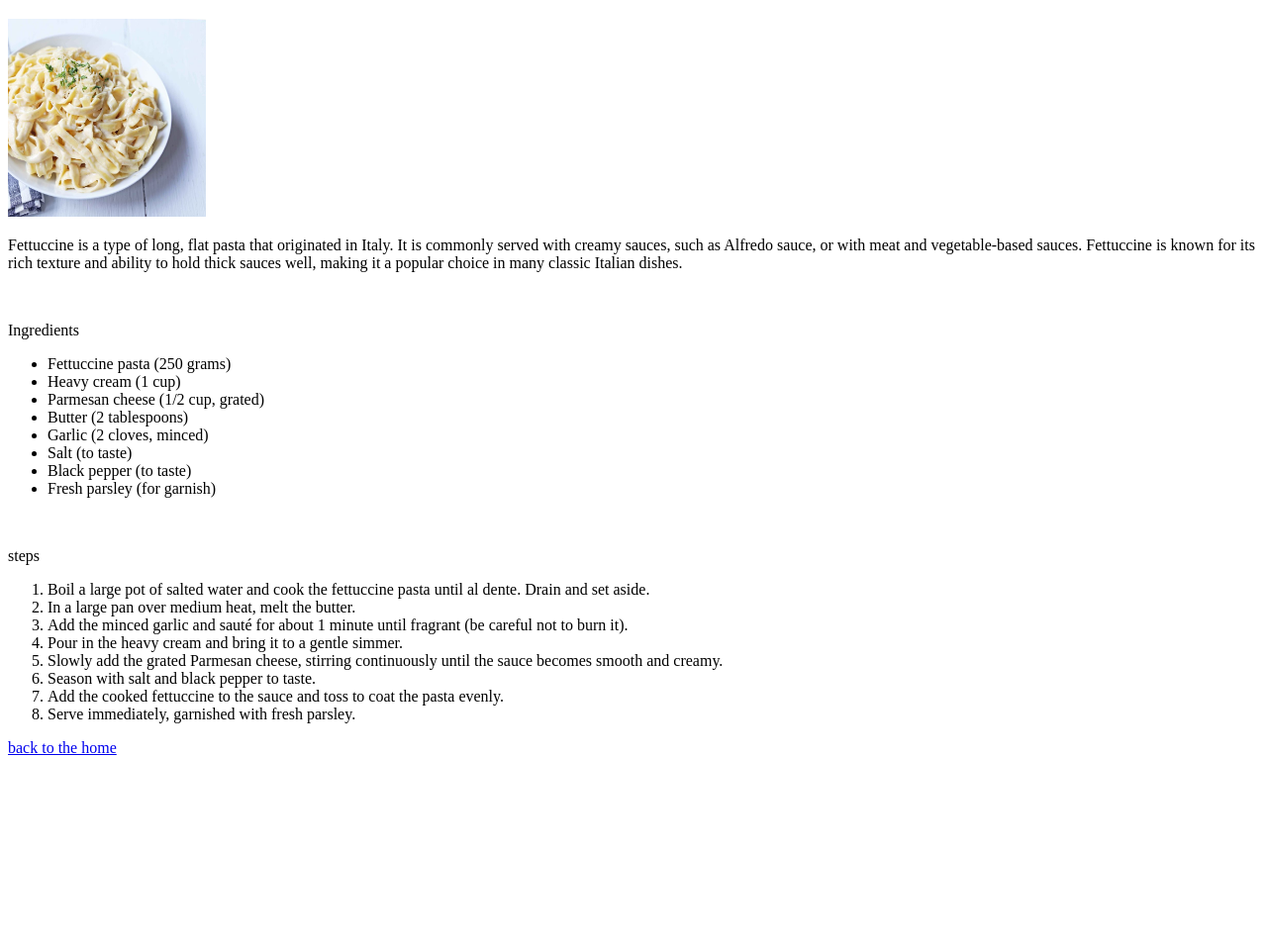
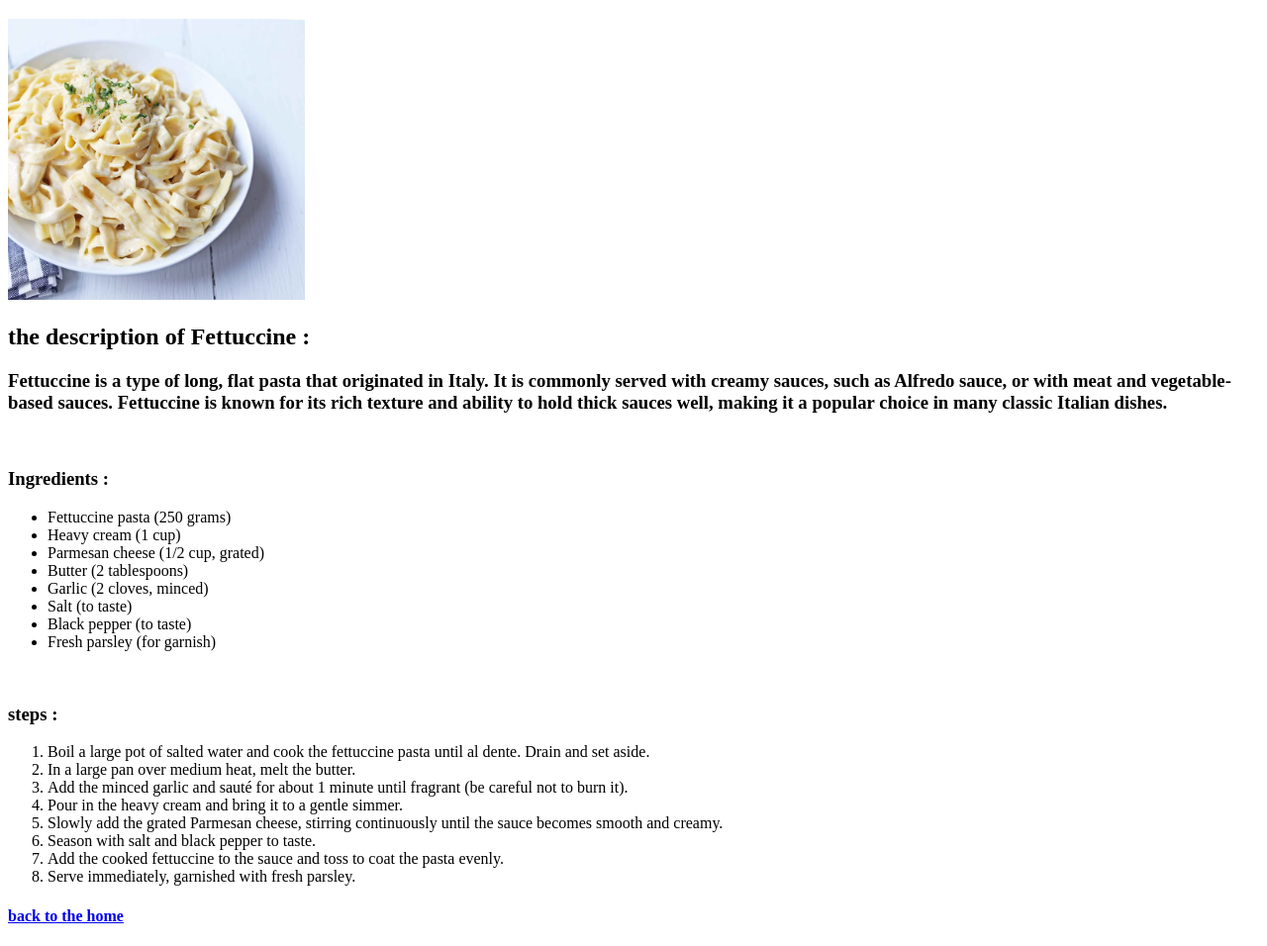
Before and after one commit to AmmarR05/odin-recipes, a plain HTML site: page recipes/Fettuccine.html in a window 1280 px wide. Shown: the part 61-1017 px from the top of the page at 99% size. Before the commit the page ends 834 px from the top, so only its background shows below. Drawn offline with Linux system fonts and the light colour scheme.

Commit message:
update the p tag to h1-h6

```diff
--- a/recipes/Fettuccine.html
+++ b/recipes/Fettuccine.html
@@ -7,11 +7,12 @@
 </head>
 <body>
     <h1>Fettuccine</h1>
-    <img src="/images/Fut.jpeg" alt="Fettuccine img" width="200" height="200">
+    <img src="/images/Fut.jpeg" alt="Fettuccine img" width="300" height=auto>
     <br>
-    <p>Fettuccine is a type of long, flat pasta that originated in Italy. It is commonly served with creamy sauces, such as Alfredo sauce, or with meat and vegetable-based sauces. Fettuccine is known for its rich texture and ability to hold thick sauces well, making it a popular choice in many classic Italian dishes.</p>
+    <h2>the description of Fettuccine : </h2>
+    <h3>Fettuccine is a type of long, flat pasta that originated in Italy. It is commonly served with creamy sauces, such as Alfredo sauce, or with meat and vegetable-based sauces. Fettuccine is known for its rich texture and ability to hold thick sauces well, making it a popular choice in many classic Italian dishes.</h3>
     <br>
-    <p>Ingredients</p>
+    <h3>Ingredients : </h3>
     <ul>
         <li>Fettuccine pasta (250 grams)</li>
         <li>Heavy cream (1 cup)</li>
@@ -23,7 +24,7 @@
         <li>Fresh parsley (for garnish)</li>
     </ul>
     <br>
-    <p>steps</p>
+   <h3>steps : </h3>
     <ol>
         <li>Boil a large pot of salted water and cook the fettuccine pasta until al dente. Drain and set aside.</li>
         <li>In a large pan over medium heat, melt the butter.</li>
@@ -37,7 +38,7 @@
 
 
 
-    <a href="/index.html">back to the home</a>
+    <h4><a href="/index.html">back to the home</a></h4>
 
 </body>
 </html>
```
